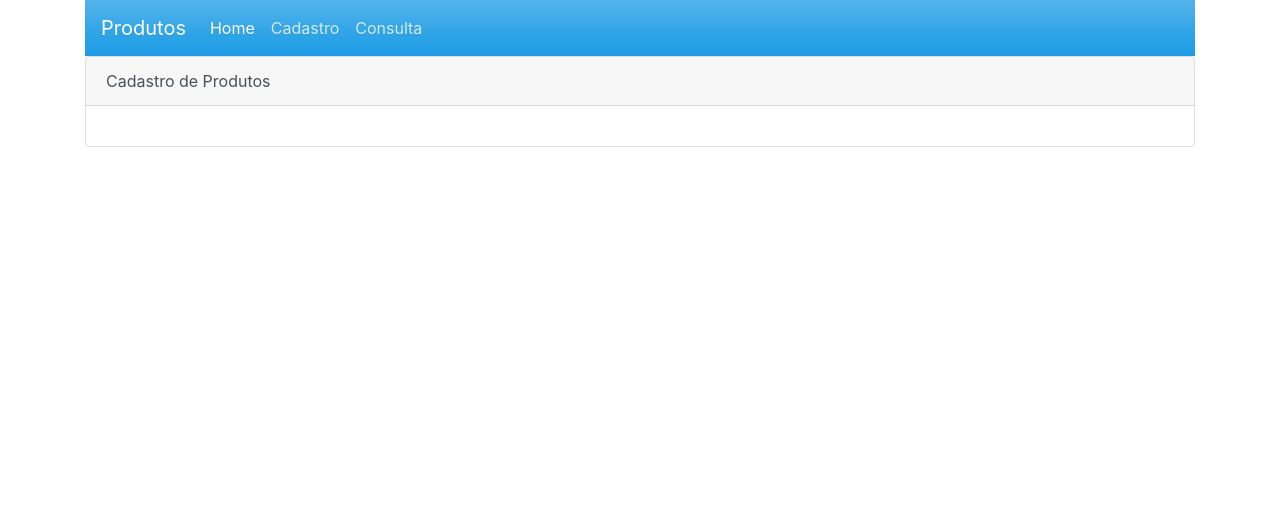
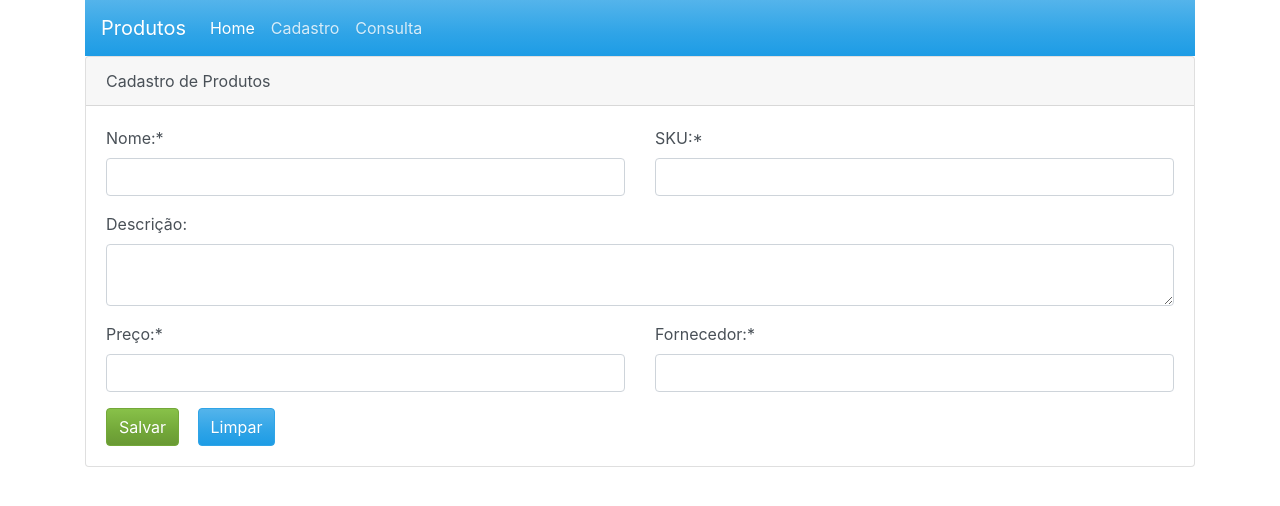
Before and after one commit to wellitonAlves/front-end-products-crud-react, a React (Create React App) app: page /#/cadastro-produtos in a window 1280 px wide. Shown: the top 506 px of the page. Built offline with nearby package versions, Linux system fonts and the light colour scheme.

Commit message:
layout cadastro page

```diff
--- a/src/views/produtos/cadastro.js
+++ b/src/views/produtos/cadastro.js
@@ -9,6 +9,57 @@
                 </div>
                 <div className="card-body">
 
+                    <div className="row">
+                        <div className="col-md-6">
+                            <div className="form-group">
+                                <label>Nome:*</label>
+                                <input type="text" className="form-control"/>
+                            </div>
+                        </div>
+
+                        <div className="col-md-6">
+                            <div className="form-group">
+                                <label>SKU:*</label>
+                                <input type="text" className="form-control"/>
+                            </div>
+                        </div>
+
+                    </div>
+
+                    <div className="row">
+                        <div className="col-md-12">
+                            <div className="form-group">
+                            <label>Descrição:</label>
+                            <textarea className="form-control"/>
+                            </div>
+                        </div>
+                    </div>
+
+                    <div className="row">
+                        <div className="col-md-6">
+                            <div className="form-group">
+                                <label>Preço:*</label>
+                                <input type="text" className="form-control"/>
+                            </div>
+                        </div>
+
+                        <div className="col-md-6">
+                            <div className="form-group">
+                                <label>Fornecedor:*</label>
+                                <input type="text" className="form-control"/>
+                            </div>
+                        </div>
+                    </div>
+
+                    <div className="row">
+                        <div className="col-md-1">
+                            <button className="btn btn-success">Salvar</button>
+                        </div>
+                        <div className="col-md-1">
+                            <button className="btn btn-primary">Limpar</button>
+                        </div>
+                    </div>
+
                 </div>
             </div>
 
```
